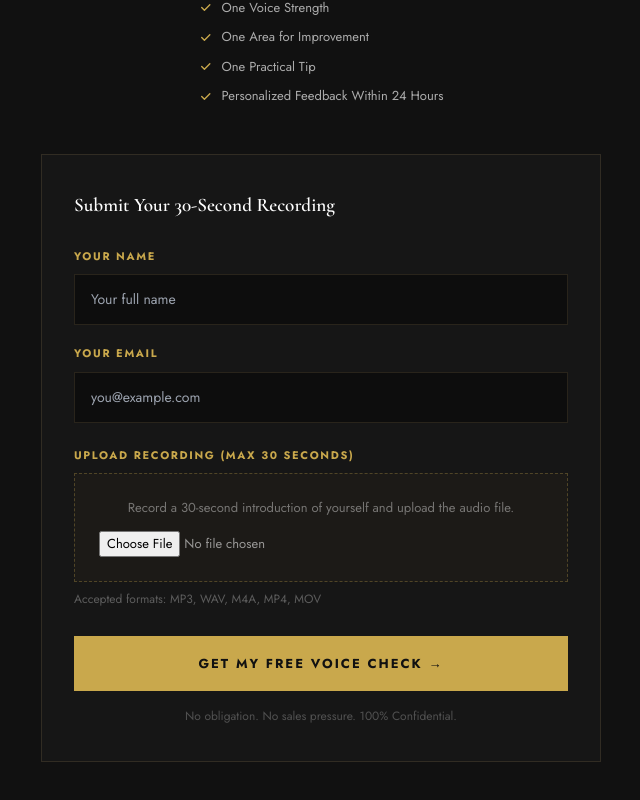
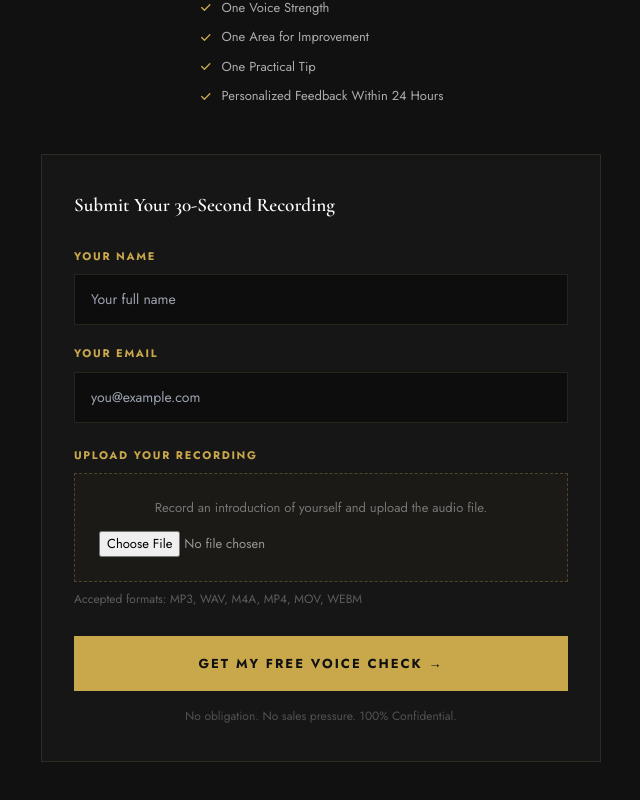
Before and after one commit to mustafahassan065/SevilVelsha, a React (Vite) app: page /free-voice-check in a window 1280 px wide. Shown: the part 376-1176 px from the top of the page, without its empty margins (319-959 px from the left). Built offline with nearby package versions, Linux system fonts and the light colour scheme.

Commit message:
fix the limitations

```diff
--- a/src/routes/voice-audit/FreeVoiceCheckPage.jsx
+++ b/src/routes/voice-audit/FreeVoiceCheckPage.jsx
@@ -29,31 +29,16 @@ export default function FreeVoiceCheckPage() {
   const [status, setStatus]   = useState('idle'); // idle | uploading | success | error
   const [errorMsg, setErrorMsg]   = useState('');
 
-  const MAX_DURATION = 30; // seconds
-
   const handleFileChange = (e) => {
     const f = e.target.files[0];
     setFileError('');
     setFile(null);
     if (!f) return;
-
     if (!f.type.startsWith('audio/') && !f.type.startsWith('video/')) {
       setFileError('Please upload an audio or video file.');
       return;
     }
-
-    const url = URL.createObjectURL(f);
-    const media = document.createElement(f.type.startsWith('video/') ? 'video' : 'audio');
-    media.preload = 'metadata';
-    media.onloadedmetadata = () => {
-      URL.revokeObjectURL(url);
-      if (media.duration > MAX_DURATION) {
-        setFileError(`Recording is ${Math.round(media.duration)}s. Please keep it under 30 seconds.`);
-      } else {
-        setFile(f);
-      }
-    };
-    media.src = url;
+    setFile(f);
   };
 
   const handleSubmit = async (e) => {
@@ -205,10 +190,10 @@ export default function FreeVoiceCheckPage() {
               />
 
               {/* File upload */}
-              <label style={labelStyle}>Upload Recording (max 30 seconds)</label>
+              <label style={labelStyle}>Upload Your Recording</label>
               <div style={{ border: `1px dashed rgba(201,168,76,0.3)`, padding: '24px', textAlign: 'center', marginBottom: 8, background: 'rgba(201,168,76,0.03)' }}>
                 <p style={{ fontSize: '13px', color: 'rgba(255,255,255,0.4)', margin: '0 0 12px', lineHeight: 1.6 }}>
-                  Record a 30-second introduction of yourself and upload the audio file.
+                  Record an introduction of yourself and upload the audio file.
                 </p>
                 <input
                   type="file" accept="audio/*,video/*"
@@ -225,7 +210,7 @@ export default function FreeVoiceCheckPage() {
                 <p style={{ fontSize: '12px', color: '#e07a7a', margin: '0 0 16px' }}>{fileError}</p>
               )}
               <p style={{ fontSize: '12px', color: 'rgba(255,255,255,0.3)', margin: '0 0 28px' }}>
-                Accepted formats: MP3, WAV, M4A, MP4, MOV
+                Accepted formats: MP3, WAV, M4A, MP4, MOV, WEBM
               </p>
 
               {errorMsg && (
```
